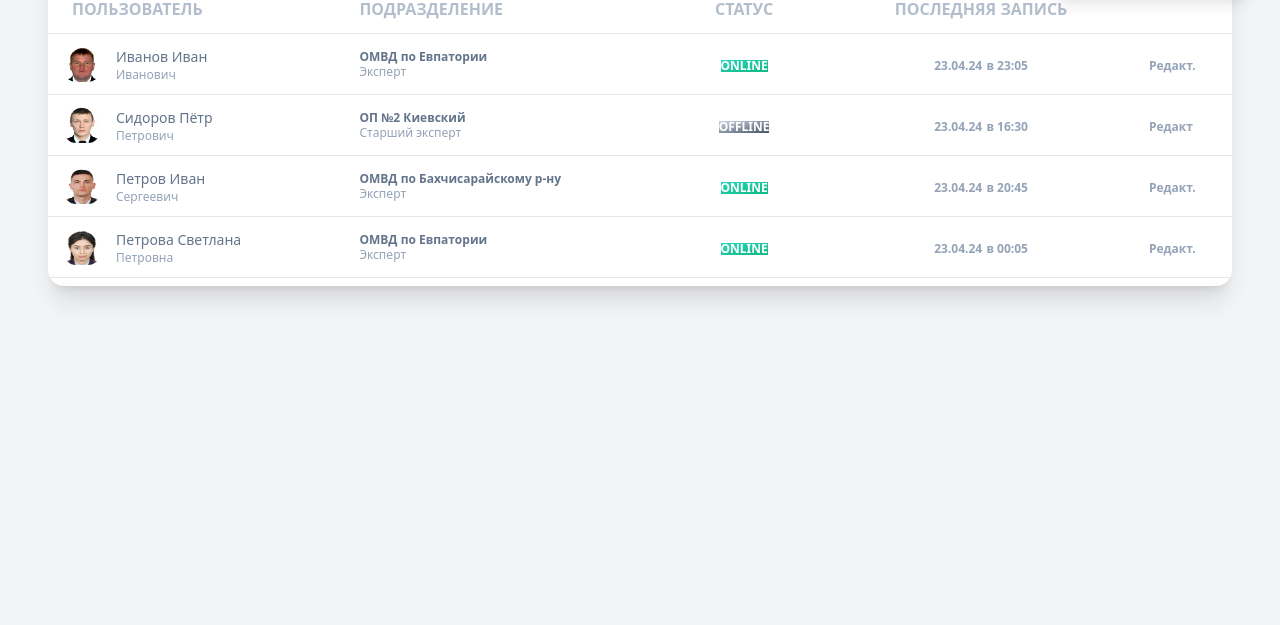
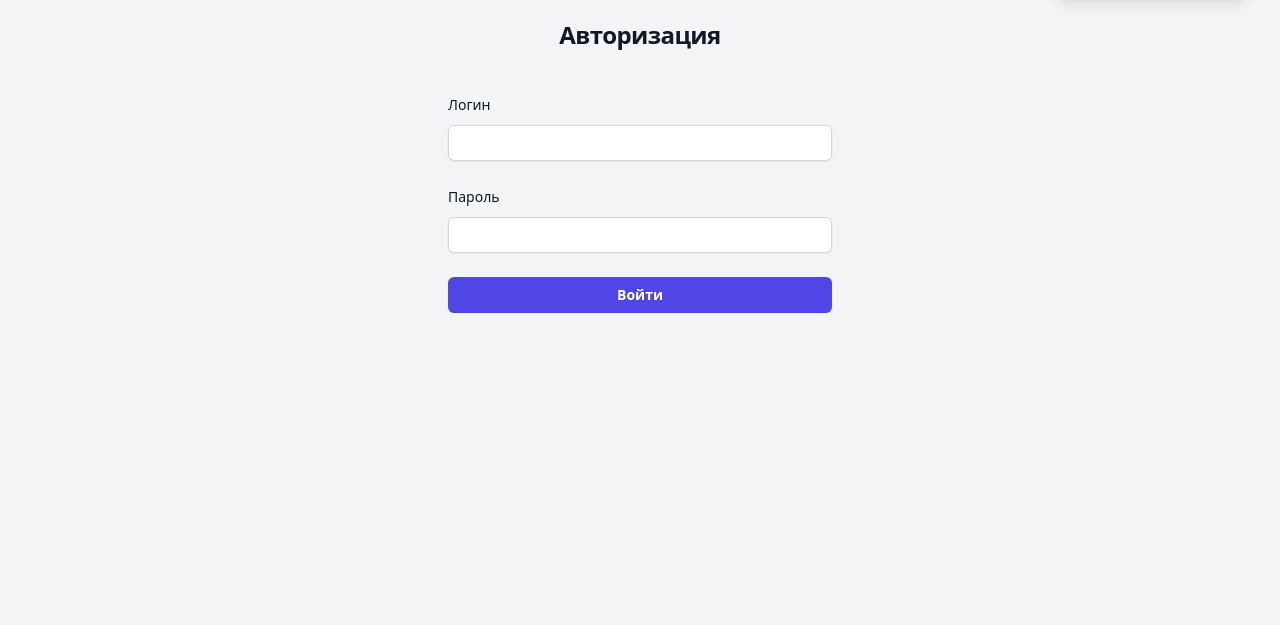
Before and after one commit to Russs11/admin_dashboard_layout, a website: page src/index.html in a window 1280 px wide. Shown: the part 175-800 px from the top of the page. Drawn offline with Linux system fonts and the light colour scheme.

Commit message:
h25.04.2024

```diff
--- a/src/index.html
+++ b/src/index.html
@@ -12,6 +12,7 @@
 	<!-- основное окно приложения -->
 	<div class="main">
 		<!-- навбар -->
+
 		<div class="header">
 			<div class="min-h-full">
 				<nav class="bg-gray-800">
@@ -19,12 +20,10 @@
 						<div class="flex h-16 items-center justify-between">
 							<div class="flex items-center">
 								<div class="flex-shrink-0">
-									<img class="h-8 w-8" src="./image/logo.svg"
-										alt="Your Company">
+									<img class="h-8 w-8" src="./image/logo.svg" alt="Your Company">
 								</div>
 								<div class="hidden md:block">
 									<div class="ml-10 flex items-baseline space-x-4">
-										<!-- Current: "bg-gray-900 text-white", Default: "text-gray-300 hover:bg-gray-700 hover:text-white" -->
 										<a href="#"
 											class="text-gray-300 hover:bg-gray-700 hover:text-white rounded-md px-3 py-2 text-sm font-medium">Главная</a>
 										<a href="#" class="bg-gray-900 text-white rounded-md px-3 py-2 text-sm font-medium"
@@ -59,22 +58,10 @@
 												id="user-menu-button" aria-expanded="false" aria-haspopup="true">
 												<span class="absolute -inset-1.5"></span>
 												<span class="sr-only">Открыть пользовательское меню</span>
-												<img class="h-8 w-8 rounded-full"
-													src="./image/11.jpg"
-													alt="">
+												<img class="h-8 w-8 rounded-full" src="./image/11.jpg" alt="">
 											</button>
 										</div>
 
-										<!--
-												Dropdown menu, show/hide based on menu state.
-
-												Entering: "transition ease-out duration-100"
-													From: "transform opacity-0 scale-95"
-													To: "transform opacity-100 scale-100"
-												Leaving: "transition ease-in duration-75"
-													From: "transform opacity-100 scale-100"
-													To: "transform opacity-0 scale-95"
-											-->
 										<div
 											class="absolute right-0 z-10 mt-2 w-48 origin-top-right rounded-md bg-white py-1 shadow-lg ring-1 ring-black ring-opacity-5 focus:outline-none"
 											role="menu" aria-orientation="vertical" aria-labelledby="user-menu-button" tabindex="-1">
@@ -164,7 +151,54 @@
 				</nav>
 			</div>
 		</div>
+		<!-- окно авторизации -->
+		<div class="auth">
+			<div class="flex min-h-full flex-col justify-center px-6 py-12 lg:px-8">
+				<div class="sm:mx-auto sm:w-full sm:max-w-sm">
+					<img class="mx-auto h-10 w-auto" src="https://tailwindui.com/img/logos/mark.svg?color=indigo&shade=600"
+						alt="Your Company">
+					<h2 class="mt-10 text-center text-2xl font-bold leading-9 tracking-tight text-gray-900">Авторизация
+					</h2>
+				</div>
 
+				<div class="mt-10 sm:mx-auto sm:w-full sm:max-w-sm">
+					<form class="space-y-6" action="#" method="POST">
+						<div>
+							<label for="email" class="block text-sm font-medium leading-6 text-gray-900">Логин</label>
+							<div class="mt-2">
+								<input id="email" name="email" type="email" autocomplete="email" required
+									class="block w-full rounded-md border-0 py-1.5 text-gray-900 shadow-sm ring-1 ring-inset ring-gray-300 placeholder:text-gray-400 focus:ring-2 focus:ring-inset focus:ring-indigo-600 sm:text-sm sm:leading-6">
+							</div>
+						</div>
+
+						<div>
+							<div class="flex items-center justify-between">
+								<label for="password" class="block text-sm font-medium leading-6 text-gray-900">Пароль</label>
+								<div class="text-sm">
+									<!-- <a href="#" class="font-semibold text-indigo-600 hover:text-indigo-500">Forgot password?</a> -->
+								</div>
+							</div>
+							<div class="mt-2">
+								<input id="password" name="password" type="password" autocomplete="current-password" required
+									class="block w-full rounded-md border-0 py-1.5 text-gray-900 shadow-sm ring-1 ring-inset ring-gray-300 placeholder:text-gray-400 focus:ring-2 focus:ring-inset focus:ring-indigo-600 sm:text-sm sm:leading-6">
+							</div>
+						</div>
+
+						<div>
+							<button type="submit"
+								class="flex w-full justify-center rounded-md bg-indigo-600 px-3 py-1.5 text-sm font-semibold leading-6 text-white shadow-sm hover:bg-indigo-500 focus-visible:outline focus-visible:outline-2 focus-visible:outline-offset-2 focus-visible:outline-indigo-600">Войти</button>
+						</div>
+					</form>
+
+					<!-- <p class="mt-10 text-center text-sm text-gray-500">
+						Not a member?
+						<a href="#" class="font-semibold leading-6 text-indigo-600 hover:text-indigo-500">Start a 14 day free
+							trial</a>
+					</p> -->
+				</div>
+			</div>
+
+		</div>
 		<!-- добавление пользователя -->
 		<!-- <div class="flex justify-center overflow-auto p-12">
 			<form>
@@ -393,7 +427,7 @@
 		</div> -->
 
 		<!-- списки пользователей -->
-		<div class="flex justify-center overflow-auto p-12">
+		<!-- <div class="flex justify-center overflow-auto p-12">
 			<div
 				class="relative flex flex-col w-full min-w-0 mb-0 break-words bg-white border-0 border-transparent border-solid shadow-xl rounded-2xl bg-clip-border">
 				<div class="p-6 pb-0 mb-0 bg-white rounded-t-2xl">
@@ -551,7 +585,7 @@
 					</div>
 				</div>
 			</div>
-		</div>
+		</div> -->
 
 	</div>
 
```
Also changed, not shown: src/css/style.css.
